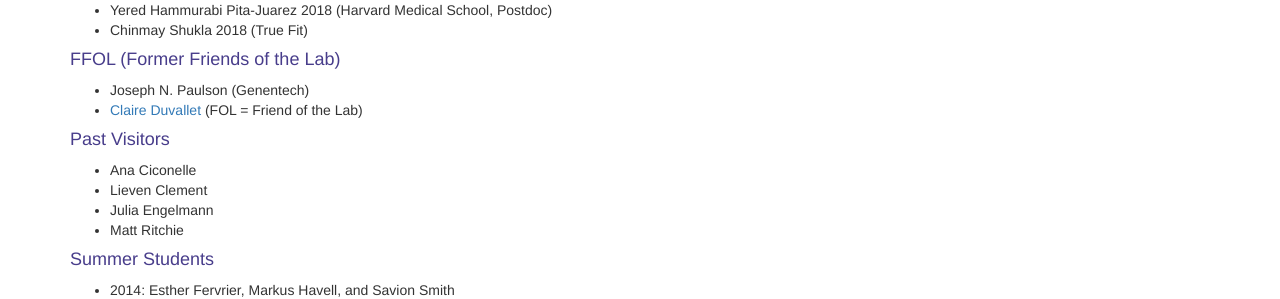
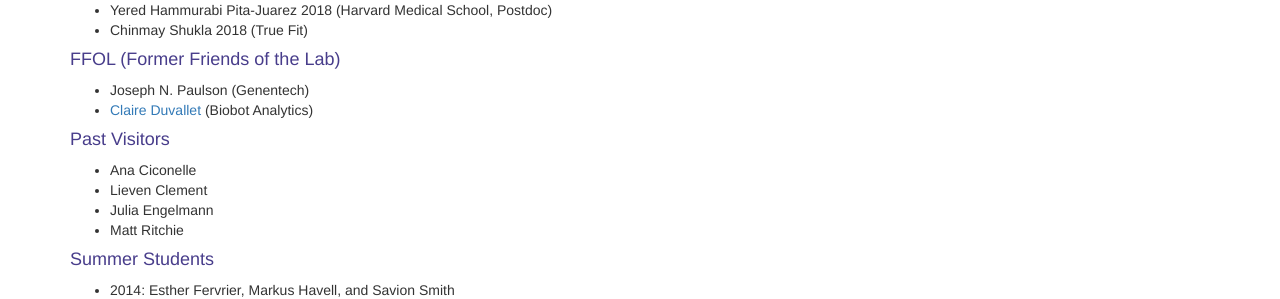
Before and after one commit to rafalab/rafalab.github.io, a Jekyll site: the page built from pages/people.md, in a window 1280 px wide and 1399 px high. Shown: the part 829-1128 px from the top of the window. Built offline with Jekyll 4.4.1, drawn with Linux system fonts in a browser that asks for light colours; nearby versions of some CDN libraries.

Commit message:
Updated affiliations

```diff
--- a/pages/people.md
+++ b/pages/people.md
@@ -49,7 +49,7 @@ title: people
 #### FFOL (Former Friends of the Lab)
 
 - Joseph N. Paulson (Genentech)
-- [Claire Duvallet](https://cduvallet.github.io/) (FOL = Friend of the Lab)
+- [Claire Duvallet](https://cduvallet.github.io/) (Biobot Analytics)
 
 #### Past Visitors
 
```
